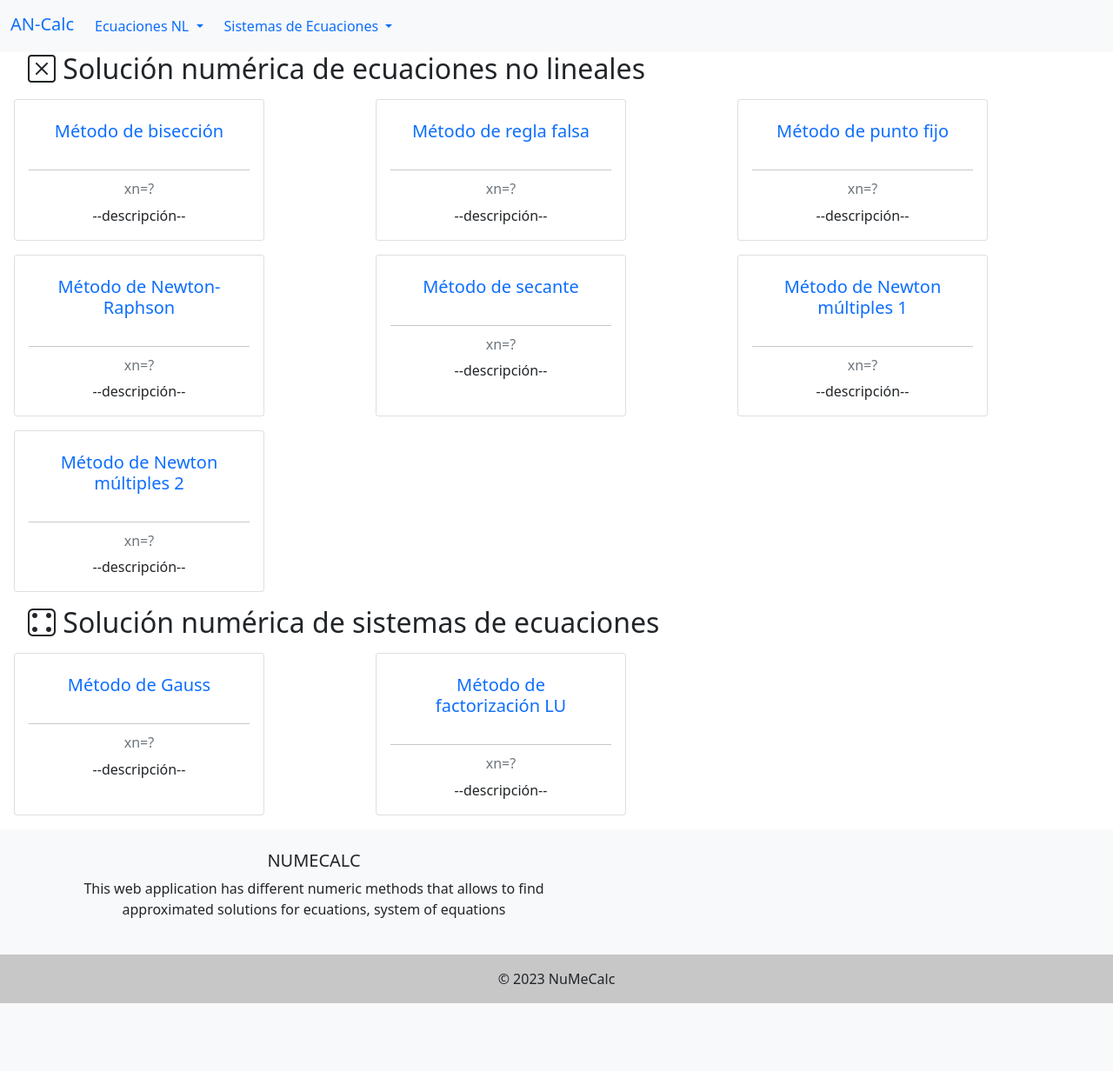
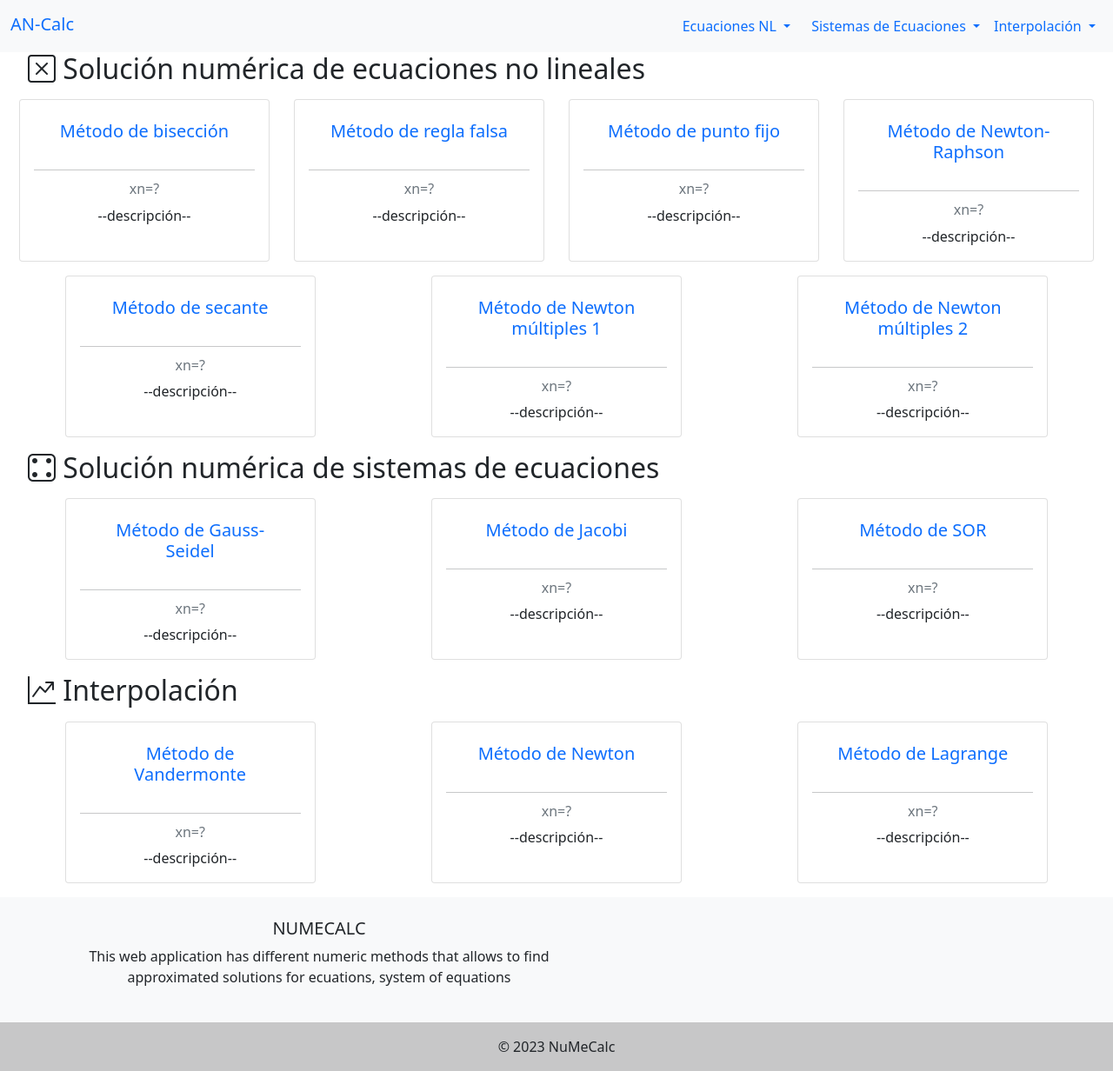
Before and after one commit to GianSz/NuMeCalc-project, a Django app: page / in a window 1280 px wide. Shown: the whole page at 87% size. Before the commit the page ends 1154 px from the top, so only its background shows below. Run offline with Django 4.2, Linux system fonts and the light colour scheme.

Commit message:
se hacen arreglos a la interfaz y se agrega newtonRaph. También se trata de uniformar el nombre de los archivos

```diff
--- a/NuMeCalc/calculatorApp/templates/calculatorApp/base.html
+++ b/NuMeCalc/calculatorApp/templates/calculatorApp/base.html
@@ -23,14 +23,11 @@
 
     {% endblock %}
 
-    <footer class="bg-light text-center text-lg-start">
+    <footer class="bg-light text-center">
         <div class="container p-4">
-          <div class="row">
-            <div class="col-lg-6 col-md-12 mb-4 mb-md-0 text-center">
-              <h5 class="text-uppercase">NuMeCalc</h5>
-              <p>
-                This web application has different numeric methods that allows to find approximated solutions for ecuations, system of equations              </p>
-            </div>
+          <div class="col-lg-6 col-md-12 mb-4 mb-md-0 text-center">
+            <h5 class="text-uppercase">NuMeCalc</h5>
+            <p>This web application has different numeric methods that allows to find approximated solutions for ecuations, system of equations</p>
           </div>
         </div>
 
--- a/NuMeCalc/calculatorApp/templates/calculatorApp/navBar.html
+++ b/NuMeCalc/calculatorApp/templates/calculatorApp/navBar.html
@@ -6,7 +6,7 @@
         <button class="navbar-toggler" type="button" data-bs-toggle="collapse" data-bs-target="#navbarTogglerDemo01" aria-controls="navbarTogglerDemo01" aria-expanded="false" aria-label="Toggle navigation">
             <span><i class="bi bi-list fs-1"></i></span>
         </button>
-        <div class="collapse navbar-collapse" id="navbarTogglerDemo01">
+        <div class="collapse navbar-collapse" style="flex-grow: 0;" id="navbarTogglerDemo01">
             <!-- inicio del menú -->
             <!-- Ecuaciones No Lineales -->
             <ul class="navbar-nav me-2 mb-2 mb-lg-0">
@@ -17,11 +17,11 @@
                         </a>
 
                         <ul class="dropdown-menu">
-                            <li><a class="dropdown-item" href="biseccion.html">Método de bisección</a></li>
+                            <li><a class="dropdown-item" href="biseccion">Método de bisección</a></li>
                             <li><a class="dropdown-item" href="regla_falsa.html">Método de regla falsa</a></li>
                             <li><a class="dropdown-item" href="punto_fijo.html">Método de punto fijo</a></li>
-                            <li><a class="dropdown-item" href="newton.html">Método de Newton-Raphson</a></li>
-                            <li><a class="dropdown-item" href="secante.html">Método de secante</a></li>
+                            <li><a class="dropdown-item" href="newtonRaph">Método de Newton-Raphson</a></li>
+                            <li><a class="dropdown-item" href="secante">Método de secante</a></li>
                             <li><a class="dropdown-item" href="newton_multiples_1.html">Método de Newton múltiples 1</a></li>
                             <li><a class="dropdown-item" href="newton_multiples_2.html">Método de Newton múltiples 2</a></li>
                         </ul>
@@ -37,8 +37,25 @@
                         </a>
 
                         <ul class="dropdown-menu">
-                            <li><a class="dropdown-item" href="gauss.html">Método de Gauss</a></li>
-                            <li><a class="dropdown-item" href="factorizacion_LU.html">Método de factorización LU</a></li>
+                            <li><a class="dropdown-item" href="gauss.html">Método de Gauss-Seidel</a></li>
+                            <li><a class="dropdown-item" href="factorizacion_LU.html">Método de Jacobi</a></li>
+                            <li><a class="dropdown-item" href="factorizacion_LU.html">Método de SOR</a></li>
+                        </ul>
+                    </div>
+                </li>
+            </ul>
+            <!-- Interpolación -->
+            <ul class="navbar-nav me-auto mb-2 mb-lg-0">
+                <li class="nav-item">
+                    <div class="dropdown">
+                        <a class="nav-link dropdown-toggle" href="#" role="button" data-bs-toggle="dropdown" aria-expanded="false">
+                          Interpolación
+                        </a>
+
+                        <ul class="dropdown-menu">
+                            <li><a class="dropdown-item" href="gauss.html">Método de Vandermonte</a></li>
+                            <li><a class="dropdown-item" href="factorizacion_LU.html">Método de Newton</a></li>
+                            <li><a class="dropdown-item" href="factorizacion_LU.html">Método de Lagrange</a></li>
                         </ul>
                     </div>
                 </li>
--- a/NuMeCalc/calculatorApp/templates/calculatorApp/selectionPage.html
+++ b/NuMeCalc/calculatorApp/templates/calculatorApp/selectionPage.html
@@ -10,7 +10,7 @@
 
 {% block content %}
 <h2 id="nonLinear"><i class="bi bi-x-square" style="margin-left: 1em;"></i> Solución numérica de ecuaciones no lineales</h2>
-<div style="display: grid; grid-template-columns: repeat(3,1fr); row-gap: 1em; margin: 1em;">
+<div style="display: flex; flex-wrap: wrap; justify-content: space-around; gap: 1em; margin: 1em;">
     <div #id="biseccion" class="card" style="width: 18rem;">
         <div class="card-body text-center">
             <a class="nav-link active" href="biseccion"><h5 class="card-title">Método de bisección</h5></a>
@@ -37,7 +37,7 @@
     </div>
     <div #id="newton" class="card" style="width: 18rem;">
         <div class="card-body text-center">
-            <a class="nav-link active" href="newton.html"><h5 class="card-title">Método de Newton-Raphson</h5></a>
+            <a class="nav-link active" href="newtonRaph"><h5 class="card-title">Método de Newton-Raphson</h5></a>
             <hr>
             <h6 class="card-subtitle mb-2 text-muted">xn=?</h6>
             <p class="card-text">--descripción--</p>
@@ -70,18 +70,26 @@
 </div>
 
 <h2><i class="bi bi-dice-4" style="margin-left: 1em;"></i> Solución numérica de sistemas de ecuaciones</h2>
-<div style="display: grid; grid-template-columns: repeat(3,1fr); row-gap: 1em; margin: 1em;">
-    <div #id="gauss" class="card" style="width: 18rem;">
+<div style="display: flex; flex-wrap: wrap; justify-content: space-around; gap: 1em; margin: 1em;">
+    <div #id="gauss-seid" class="card" style="width: 18rem;">
         <div class="card-body text-center">
-            <a class="nav-link active" href="gauss.html"><h5 class="card-title">Método de Gauss</h5></a>
+            <a class="nav-link active" href="gauss.html"><h5 class="card-title">Método de Gauss-Seidel</h5></a>
             <hr>
             <h6 class="card-subtitle mb-2 text-muted">xn=?</h6>
             <p class="card-text">--descripción--</p>
         </div>
     </div>
-    <div #id="factorizacion_LU" class="card" style="width: 18rem;">
+    <div #id="jacobi" class="card" style="width: 18rem;">
         <div class="card-body text-center">
-            <a class="nav-link active" href="factorizacion_LU.html"><h5 class="card-title">Método de factorización LU</h5></a>
+            <a class="nav-link active" href="factorizacion_LU.html"><h5 class="card-title">Método de Jacobi</h5></a>
+            <hr>
+            <h6 class="card-subtitle mb-2 text-muted">xn=?</h6>
+            <p class="card-text">--descripción--</p>
+        </div>
+    </div>
+    <div #id="SOR" class="card" style="width: 18rem;">
+        <div class="card-body text-center">
+            <a class="nav-link active" href="factorizacion_LU.html"><h5 class="card-title">Método de SOR</h5></a>
             <hr>
             <h6 class="card-subtitle mb-2 text-muted">xn=?</h6>
             <p class="card-text">--descripción--</p>
@@ -89,4 +97,31 @@
     </div>
 </div>
 
+<h2><i class="bi bi-graph-up" style="margin-left: 1em;"></i> Interpolación</h2>
+<div style="display: flex; flex-wrap: wrap; justify-content: space-around; gap: 1em; margin: 1em;">
+    <div #id="vander" class="card" style="width: 18rem;">
+        <div class="card-body text-center">
+            <a class="nav-link active" href="gauss.html"><h5 class="card-title">Método de Vandermonte</h5></a>
+            <hr>
+            <h6 class="card-subtitle mb-2 text-muted">xn=?</h6>
+            <p class="card-text">--descripción--</p>
+        </div>
+    </div>
+    <div #id="newtonInt" class="card" style="width: 18rem;">
+        <div class="card-body text-center">
+            <a class="nav-link active" href="factorizacion_LU.html"><h5 class="card-title">Método de Newton</h5></a>
+            <hr>
+            <h6 class="card-subtitle mb-2 text-muted">xn=?</h6>
+            <p class="card-text">--descripción--</p>
+        </div>
+    </div>
+    <div #id="lagrange" class="card" style="width: 18rem;">
+        <div class="card-body text-center">
+            <a class="nav-link active" href="factorizacion_LU.html"><h5 class="card-title">Método de Lagrange</h5></a>
+            <hr>
+            <h6 class="card-subtitle mb-2 text-muted">xn=?</h6>
+            <p class="card-text">--descripción--</p>
+        </div>
+    </div>
+</div>
 {% endblock %}
--- a/NuMeCalc/calculatorApp/urls.py
+++ b/NuMeCalc/calculatorApp/urls.py
@@ -7,4 +7,7 @@ urlpatterns = [
     path('calculator', views.calculatorPage, name='calculatorPage'),
     path('biseccion/', views.biseccion, name='biseccion'),
     path('secante/', views.secante, name='secante'),
+    path('newtonRaph/', views.newtonRaph, name='newtonRaph'),
+    #capitulo 2
+    #capitulo 3
 ]
--- a/NuMeCalc/calculatorApp/views.py
+++ b/NuMeCalc/calculatorApp/views.py
@@ -10,6 +10,7 @@ def selectionPage(request):
 
 def calculatorPage(request):
     return render(request, 'calculatorApp/calculatorPage.html', context={})
+# -----------------------------------------Capítulo 1--------------------------------------------------------
 
 def biseccion(request):
     #Arguments we need to do the function
@@ -18,9 +19,9 @@ def biseccion(request):
     tol = 0.005
     typeTol = 0
     niter = 100.0
-    fun = 'x^2-sin(x)*x-3' #read the function given
-    eng.Biseccion(xi,xs,tol,typeTol,niter,fun) #call the function in matlab, be careful because the matlab file has to be in the same address of this code
-    df = pd.read_csv('biseccion.csv')
+    fun = '(x^3+5)-2' #read the function given
+    eng.code_biseccion(xi,xs,tol,typeTol,niter,fun) #call the function in matlab, be careful because the matlab file has to be in the same address of this code
+    df = pd.read_csv('data_biseccion.csv')
     print(df)
     return render(request, 'calculatorApp/biseccion.html',context={})
 
@@ -31,8 +32,26 @@ def secante(request):
     tol = 0.005
     typeTol = 0
     niter = 100.0
-    fun = '(abs(x)^(x-1))-2.5*x-5' #read the function given
-    eng.secante(x0,x1,tol,typeTol,niter,fun) #call the function in matlab, be careful because the matlab file has to be in the same address of this code
-    df = pd.read_csv('secante.csv')
+    fun = '(x^3+5)-2' #read the function given
+    eng.code_secante(x0,x1,tol,typeTol,niter,fun) #call the function in matlab, be careful because the matlab file has to be in the same address of this code
+    df = pd.read_csv('data_secante.csv')
     print(df)
     return render(request, 'calculatorApp/secante.html',context={})
+
+def newtonRaph(request):
+    #Arguments we need to do the function
+    x0 = 3.0   #Be careful to put all these data in float type!
+    tol = 0.005
+    typeTol = 0
+    niter = 100.0
+    fun = '(x^3+5)-2' #read the function given
+    eng.code_newtonRaph(x0,tol,typeTol,niter,fun) #call the function in matlab, be careful because the matlab file has to be in the same address of this code
+    df = pd.read_csv('data_newtonRaph.csv')
+    print(df)
+    return render(request, 'calculatorApp/secante.html',context={})
+
+# -----------------------------------------Capítulo 2--------------------------------------------------------
+
+
+
+# -----------------------------------------Capítulo 3--------------------------------------------------------
```
Also changed, not shown: NuMeCalc/data_biseccion.csv (renamed from NuMeCalc/biseccion.csv), NuMeCalc/data_secante.csv (renamed from NuMeCalc/secante.csv), NuMeCalc/grafica_biseccion.png (renamed from NuMeCalc/graficaBi.png), NuMeCalc/grafica_secante.png (renamed from NuMeCalc/graficaSec.png), 5 other files.
